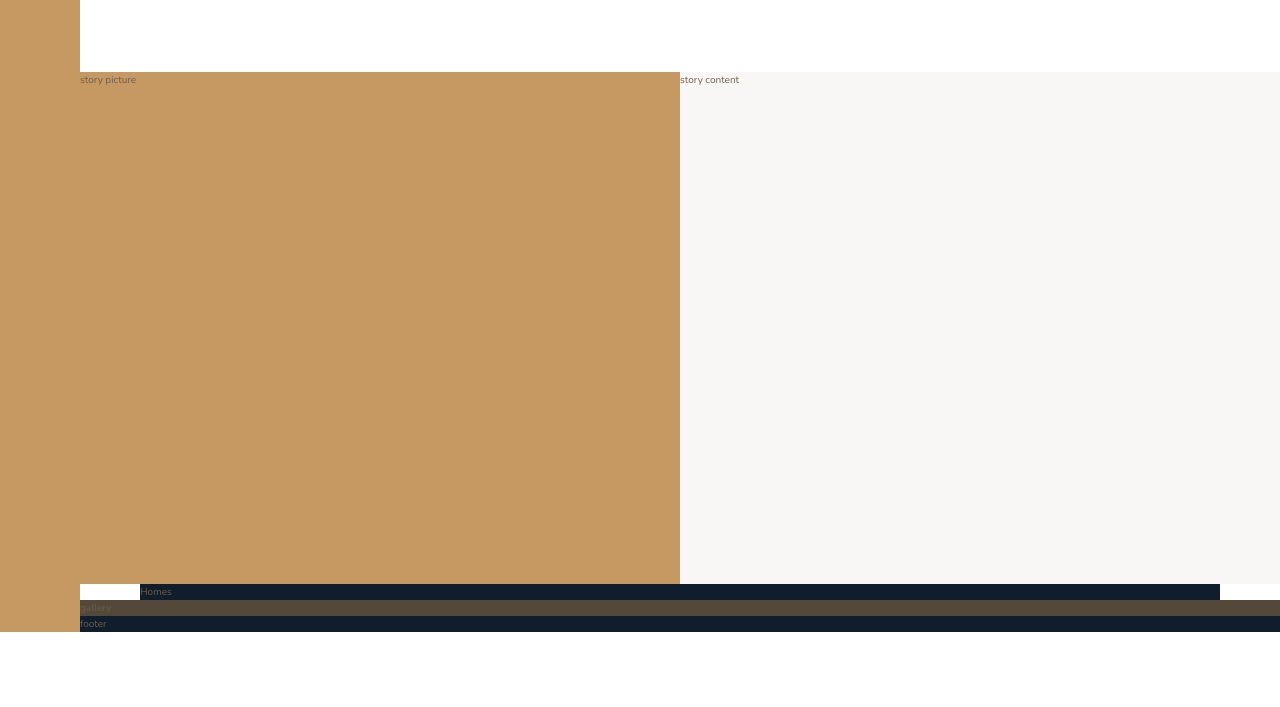
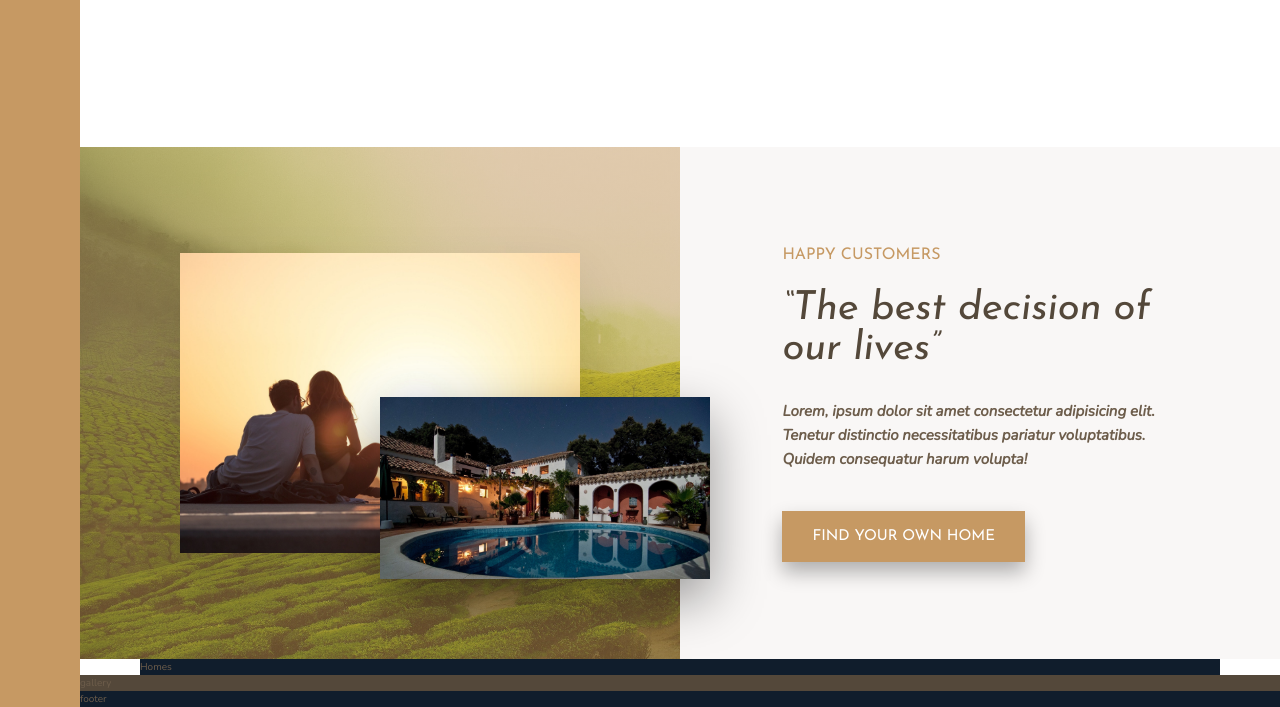
Before and after one commit to David-Sang96/Nexter, a website: page index.html in a window 1280 px wide. Shown: the part 1236-1943 px from the top of the page. Before the commit the page ends 1868 px from the top, so only its background shows below. Drawn offline with nearby package versions, Linux system fonts and the light colour scheme.

Commit message:
story section done and modified feature section

```diff
--- a/index.html
+++ b/index.html
@@ -84,9 +84,27 @@
       </div>
     </section>
 
-    <div class="story__picture">story picture</div>
+    <div class="story__picture">
+      <img
+        src="img/story-1.jpeg"
+        alt="Couple with new house"
+        class="story__img--1"
+      />
+      <img src="img/story-2.jpeg" alt="New house" class="story__img--2" />
+    </div>
 
-    <div class="story__content">story content</div>
+    <div class="story__content">
+      <h3 class="heading-3 mb-sm">Happy Customers</h3>
+      <h2 class="heading-2 heading-2--dark mb-md">
+        &ldquo;The best decision of our lives&rdquo;
+      </h2>
+      <p class="story__text">
+        Lorem, ipsum dolor sit amet consectetur adipisicing elit. Tenetur
+        distinctio necessitatibus pariatur voluptatibus. Quidem consequatur
+        harum volupta!
+      </p>
+      <button class="btn">Find your own home</button>
+    </div>
 
     <div class="homes">Homes</div>
 
--- a/sass/_features.scss
+++ b/sass/_features.scss
@@ -13,6 +13,12 @@
   grid-template-columns: min-content 1fr;
   row-gap: 1.5rem;
   column-gap: 2.5rem;
+  padding: 0.5rem;
+  transition: box-shadow 0.3s;
+
+  &:hover {
+    box-shadow: 0 0.5rem 1rem rgba($color-primary-dark, 0.3);
+  }
 
   &__text {
     font-size: 1.7rem;
--- a/sass/_story.scss
+++ b/sass/_story.scss
@@ -1,11 +1,57 @@
 .story {
+  display: grid;
+  justify-items: center;
+  align-items: center;
+
   &__picture {
+    background-image: linear-gradient(
+        rgba($color-primary, 0.5),
+        rgba($color-primary-dark, 0.5)
+      ),
+      url(../img/back.jpg);
+    background-size: cover;
     background-color: $color-primary;
     grid-column: full-start/ col-end 4;
+    display: grid;
+    grid-template-rows: repeat(6, 1fr);
+    grid-template-columns: repeat(6, 1fr);
+    align-items: center;
+  }
+
+  &__img--1 {
+    width: 100%;
+    grid-row: 2/ 6;
+    grid-column: 2/6;
+    box-shadow: 0 2rem 5rem rgba(#000, 0.1);
+  }
+
+  &__img--2 {
+    position: relative;
+    z-index: 1;
+    width: 110%;
+    grid-row: 4/6;
+    grid-column: 4/ 7;
+    box-shadow: 0 2rem 5rem rgba(#000, 0.4);
   }
 
   &__content {
     background-color: $color-grey-light-1;
     grid-column: col-start 5 / full-end;
+    padding: 6rem 8vw;
+    // display: flex;
+    // flex-direction: column;
+    // justify-content: center;
+    // align-items: start;
+
+    display: grid;
+    align-content: center;
+    justify-items: start;
+  }
+
+  &__text {
+    font-size: 1.5rem;
+    font-style: italic;
+    font-weight: bold;
+    margin-bottom: 4rem;
   }
 }
--- a/sass/_typography.scss
+++ b/sass/_typography.scss
@@ -8,9 +8,23 @@
 }
 .heading-2 {
   @extend %heading;
+  font-size: 4rem;
+  font-style: italic;
+  line-height: 1;
+
+  &--light {
+    color: $color-grey-light-1;
+  }
+
+  &--dark {
+    color: $color-grey-dark-1;
+  }
 }
 .heading-3 {
   @extend %heading;
+  font-size: 1.6rem;
+  color: $color-primary;
+  text-transform: uppercase;
 }
 .heading-4 {
   @extend %heading;
@@ -24,3 +38,43 @@
     color: $color-grey-dark-1;
   }
 }
+
+.btn {
+  border: none;
+  background-color: $color-primary;
+  color: #fff;
+  border-radius: 0;
+  font-family: $font-display;
+  font-size: 1.5rem;
+  text-transform: uppercase;
+  padding: 1.8rem 3rem;
+  cursor: pointer;
+  box-shadow: 0 1rem 2rem rgba(0, 0, 0, 0.3);
+  transition: all 0.2s;
+
+  &:hover {
+    background-color: $color-primary-dark;
+    transform: translateY(-3px);
+  }
+
+  &:active {
+    box-shadow: 0 0.5rem 1rem rgba(0, 0, 0, 0.2);
+    transform: translateY(-1px);
+  }
+}
+
+.mb-sm {
+  margin-bottom: 2rem;
+}
+
+.mb-md {
+  margin-bottom: 3rem;
+}
+
+.mb-lg {
+  margin-bottom: 4rem;
+}
+
+.mb-xxl {
+  margin-bottom: 8rem;
+}
```
Also changed, not shown: css/style.css.
